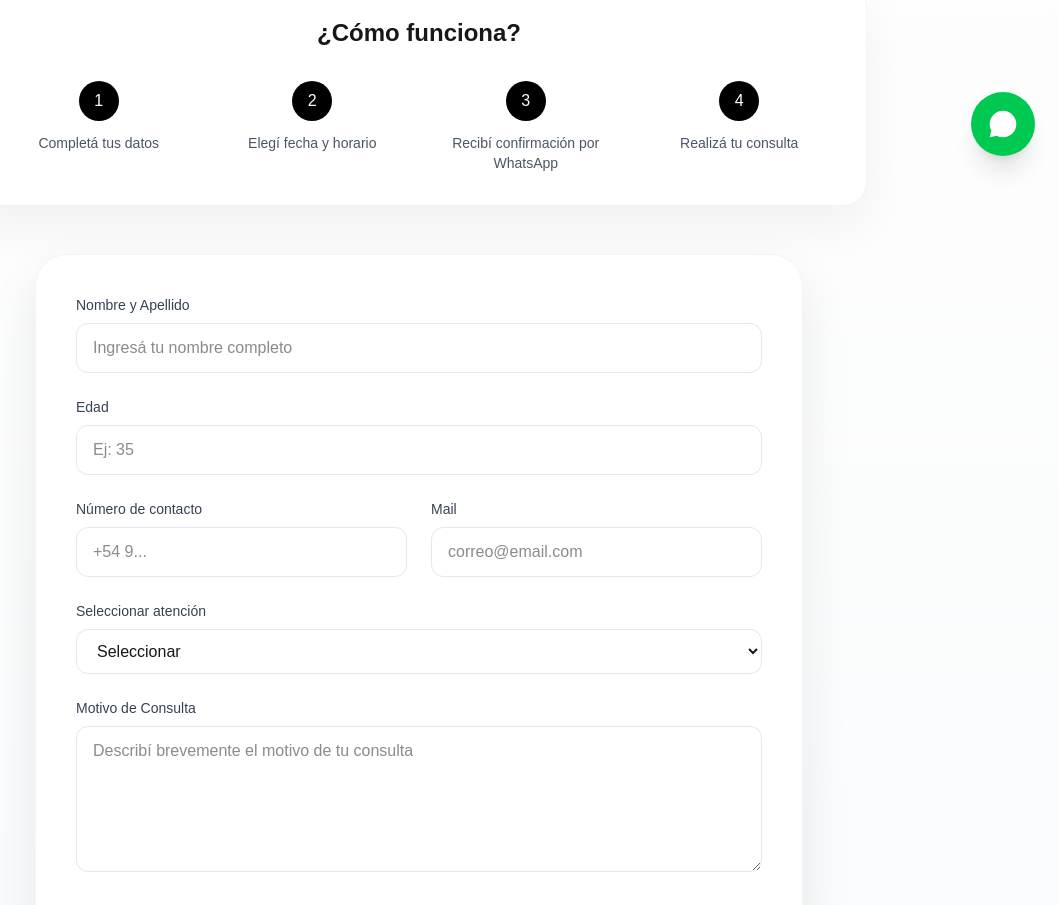
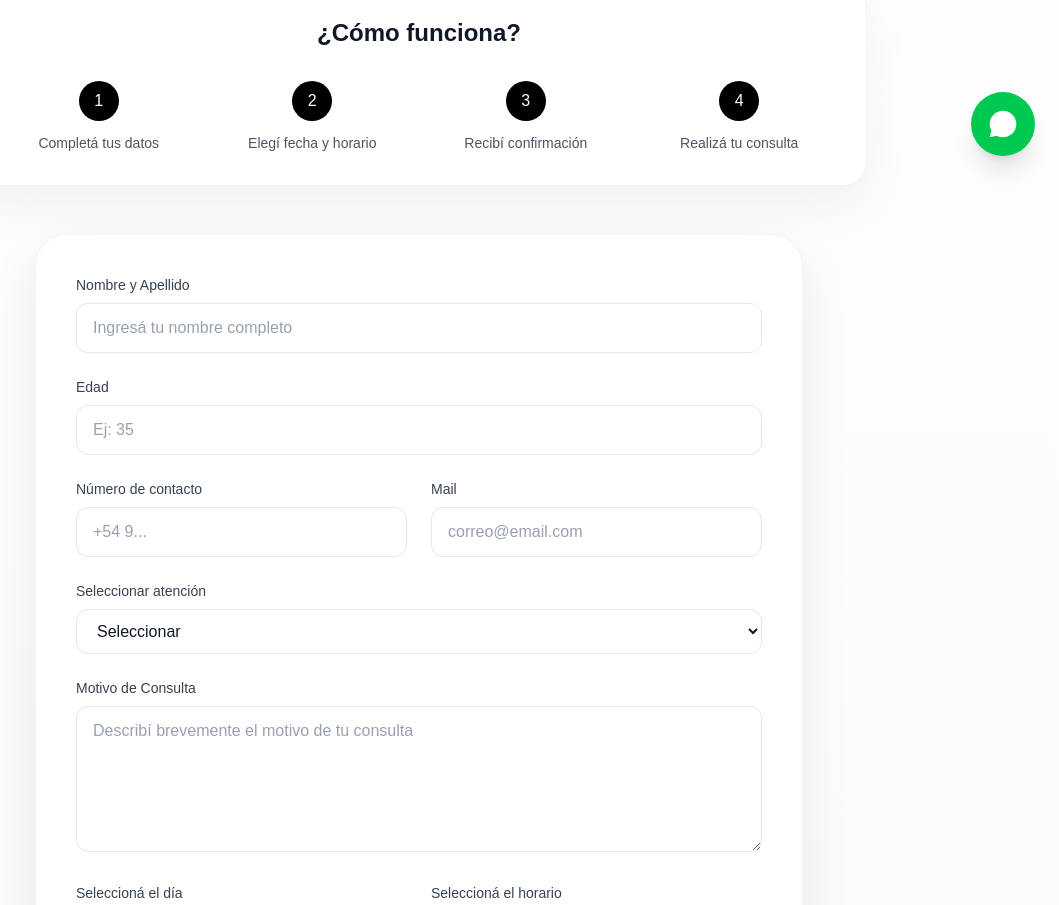
Before and after one commit to camillamacedo/cmmedicina, a Next.js app: page /reservar in a window 1280 px wide. Shown: the part 620-1525 px from the top of the page, without its empty margins (221-1280 px from the left). Built offline with nearby package versions, Linux system fonts and the light colour scheme.

Commit message:
RESERVAR ATUALIZADO

```diff
--- a/app/reservar/page.tsx
+++ b/app/reservar/page.tsx
@@ -76,12 +76,34 @@ Solicitud enviada desde la página web de CM Medicina.
 
 
 
+
+  const inputStyle = `
+    w-full
+    rounded-xl
+    border
+    border-gray-200
+    bg-white
+    text-gray-900
+    px-4
+    py-3
+    outline-none
+    transition
+    placeholder:text-gray-400
+    autofill:bg-white
+    focus:border-black
+    focus:ring-2
+    focus:ring-black/10
+  `;
+
+
+
   return (
 
     <main className="min-h-screen bg-gradient-to-b from-white to-gray-50">
 
 
       <div className="mx-auto max-w-6xl px-6 py-20">
+
 
 
         <Link
@@ -95,7 +117,8 @@ Solicitud enviada desde la página web de CM Medicina.
 
 
 
-        {/* HEADER PREMIUM */}
+        {/* HEADER */}
+
 
         <section className="mt-14 flex justify-center">
 
@@ -133,6 +156,7 @@ Solicitud enviada desde la página web de CM Medicina.
             >
               CM
             </div>
+
 
 
 
@@ -177,6 +201,7 @@ Solicitud enviada desde la página web de CM Medicina.
 
 
 
+
         {/* COMO FUNCIONA */}
 
 
@@ -195,7 +220,7 @@ Solicitud enviada desde la página web de CM Medicina.
           >
 
 
-            <h2 className="text-center text-2xl font-semibold">
+            <h2 className="text-center text-2xl font-semibold text-gray-900">
               ¿Cómo funciona?
             </h2>
 
@@ -210,117 +235,47 @@ Solicitud enviada desde la página web de CM Medicina.
               "
             >
 
+              <div className="text-center">
+                <div className="mx-auto flex h-10 w-10 items-center justify-center rounded-full bg-black text-white">
+                  1
+                </div>
+                <p className="mt-3 text-sm text-gray-600">
+                  Completá tus datos
+                </p>
+              </div>
 
 
               <div className="text-center">
-
-                <div
-                  className="
-                  mx-auto
-                  flex
-                  h-10
-                  w-10
-                  items-center
-                  justify-center
-                  rounded-full
-                  bg-black
-                  text-white
-                  "
-                >
-                  1
+                <div className="mx-auto flex h-10 w-10 items-center justify-center rounded-full bg-black text-white">
+                  2
                 </div>
-
                 <p className="mt-3 text-sm text-gray-600">
-                  Completá tus datos
+                  Elegí fecha y horario
                 </p>
-
               </div>
 
 
-
+              <div className="text-center">
+                <div className="mx-auto flex h-10 w-10 items-center justify-center rounded-full bg-black text-white">
+                  3
+                </div>
+                <p className="mt-3 text-sm text-gray-600">
+                  Recibí confirmación
+                </p>
+              </div>
 
 
               <div className="text-center">
-
-                <div
-                  className="
-                  mx-auto
-                  flex
-                  h-10
-                  w-10
-                  items-center
-                  justify-center
-                  rounded-full
-                  bg-black
-                  text-white
-                  "
-                >
-                  2
+                <div className="mx-auto flex h-10 w-10 items-center justify-center rounded-full bg-black text-white">
+                  4
                 </div>
-
                 <p className="mt-3 text-sm text-gray-600">
-                  Elegí fecha y horario
+                  Realizá tu consulta
                 </p>
-
-              </div>
-                            <div className="text-center">
-
-                <div
-                  className="
-                  mx-auto
-                  flex
-                  h-10
-                  w-10
-                  items-center
-                  justify-center
-                  rounded-full
-                  bg-black
-                  text-white
-                  "
-                >
-                  3
-                </div>
-
-                <p className="mt-3 text-sm text-gray-600">
-                  Recibí confirmación
-                  por WhatsApp
-                </p>
-
               </div>
 
 
-
-
-
-
-              <div className="text-center">
-
-                <div
-                  className="
-                  mx-auto
-                  flex
-                  h-10
-                  w-10
-                  items-center
-                  justify-center
-                  rounded-full
-                  bg-black
-                  text-white
-                  "
-                >
-                  4
-                </div>
-
-                <p className="mt-3 text-sm text-gray-600">
-                  Realizá tu consulta
-                </p>
-
-              </div>
-
-
-
             </div>
-
 
 
           </div>
@@ -328,16 +283,7 @@ Solicitud enviada desde la página web de CM Medicina.
 
         </section>
 
-
-
-
-
-
-
-
-
-        {/* FORMULARIO */}
-
+                {/* FORMULARIO */}
 
 
         <section className="mx-auto mt-12 max-w-3xl">
@@ -366,10 +312,7 @@ Solicitud enviada desde la página web de CM Medicina.
 
 
 
-
-
               <div>
-
 
                 <label
                   className="
@@ -395,25 +338,12 @@ Solicitud enviada desde la página web de CM Medicina.
 
                   placeholder="Ingresá tu nombre completo"
 
-                  className="
-                  w-full
-                  rounded-xl
-                  border
-                  border-gray-200
-                  px-4
-                  py-3
-                  outline-none
-                  transition
-                  focus:border-black
-                  focus:ring-2
-                  focus:ring-black/10
-                  "
+                  className={inputStyle}
 
                 />
 
 
               </div>
-
 
 
 
@@ -439,6 +369,7 @@ Solicitud enviada desde la página web de CM Medicina.
 
 
 
+
                 <input
 
                   required
@@ -449,21 +380,10 @@ Solicitud enviada desde la página web de CM Medicina.
 
                   placeholder="Ej: 35"
 
-                  className="
-                  w-full
-                  rounded-xl
-                  border
-                  border-gray-200
-                  px-4
-                  py-3
-                  outline-none
-                  transition
-                  focus:border-black
-                  focus:ring-2
-                  focus:ring-black/10
-                  "
+                  className={inputStyle}
 
                 />
+
 
 
               </div>
@@ -514,27 +434,12 @@ Solicitud enviada desde la página web de CM Medicina.
 
                     placeholder="+54 9..."
 
-                    className="
-                    w-full
-                    rounded-xl
-                    border
-                    border-gray-200
-                    px-4
-                    py-3
-                    outline-none
-                    transition
-                    focus:border-black
-                    focus:ring-2
-                    focus:ring-black/10
-                    "
+                    className={inputStyle}
 
                   />
 
 
-
                 </div>
-
-
 
 
 
@@ -560,6 +465,7 @@ Solicitud enviada desde la página web de CM Medicina.
 
 
 
+
                   <input
 
                     required
@@ -570,26 +476,12 @@ Solicitud enviada desde la página web de CM Medicina.
 
                     placeholder="correo@email.com"
 
-                    className="
-                    w-full
-                    rounded-xl
-                    border
-                    border-gray-200
-                    px-4
-                    py-3
-                    outline-none
-                    transition
-                    focus:border-black
-                    focus:ring-2
-                    focus:ring-black/10
-                    "
+                    className={inputStyle}
 
                   />
 
 
-
                 </div>
-
 
 
               </div>
@@ -603,7 +495,6 @@ Solicitud enviada desde la página web de CM Medicina.
 
 
               <div>
-
 
 
                 <label
@@ -628,19 +519,7 @@ Solicitud enviada desde la página web de CM Medicina.
 
                   name="atencion"
 
-                  className="
-                  w-full
-                  rounded-xl
-                  border
-                  border-gray-200
-                  px-4
-                  py-3
-                  outline-none
-                  transition
-                  focus:border-black
-                  focus:ring-2
-                  focus:ring-black/10
-                  "
+                  className={inputStyle}
 
                 >
 
@@ -675,14 +554,20 @@ Solicitud enviada desde la página web de CM Medicina.
                   </option>
 
 
-
                 </select>
-
 
 
               </div>
 
-                            <div>
+
+
+
+
+
+
+
+
+              <div>
 
 
                 <label
@@ -710,35 +595,14 @@ Solicitud enviada desde la página web de CM Medicina.
 
                   placeholder="Describí brevemente el motivo de tu consulta"
 
-                  className="
-                  w-full
-                  rounded-xl
-                  border
-                  border-gray-200
-                  px-4
-                  py-3
-                  outline-none
-                  transition
-                  focus:border-black
-                  focus:ring-2
-                  focus:ring-black/10
-                  "
+                  className={inputStyle}
 
                 />
 
 
-
               </div>
 
-
-
-
-
-
-
-
-
-              <div
+                            <div
                 className="
                 grid
                 gap-6
@@ -774,19 +638,7 @@ Solicitud enviada desde la página web de CM Medicina.
 
                     type="date"
 
-                    className="
-                    w-full
-                    rounded-xl
-                    border
-                    border-gray-200
-                    px-4
-                    py-3
-                    outline-none
-                    transition
-                    focus:border-black
-                    focus:ring-2
-                    focus:ring-black/10
-                    "
+                    className={inputStyle}
 
                   />
 
@@ -825,19 +677,7 @@ Solicitud enviada desde la página web de CM Medicina.
 
                     name="horario"
 
-                    className="
-                    w-full
-                    rounded-xl
-                    border
-                    border-gray-200
-                    px-4
-                    py-3
-                    outline-none
-                    transition
-                    focus:border-black
-                    focus:ring-2
-                    focus:ring-black/10
-                    "
+                    className={inputStyle}
 
                   >
 
@@ -861,6 +701,7 @@ Solicitud enviada desde la página web de CM Medicina.
 
 
                   </select>
+
 
 
                 </div>
@@ -896,9 +737,10 @@ Solicitud enviada desde la página web de CM Medicina.
 
               >
 
-                Confirmar solicitud de turno por WhatsApp
+                Solicitar turno por WhatsApp
 
               </button>
+
 
 
 
@@ -921,6 +763,7 @@ Solicitud enviada desde la página web de CM Medicina.
                 de la consulta.
 
               </p>
+
 
 
 
```
